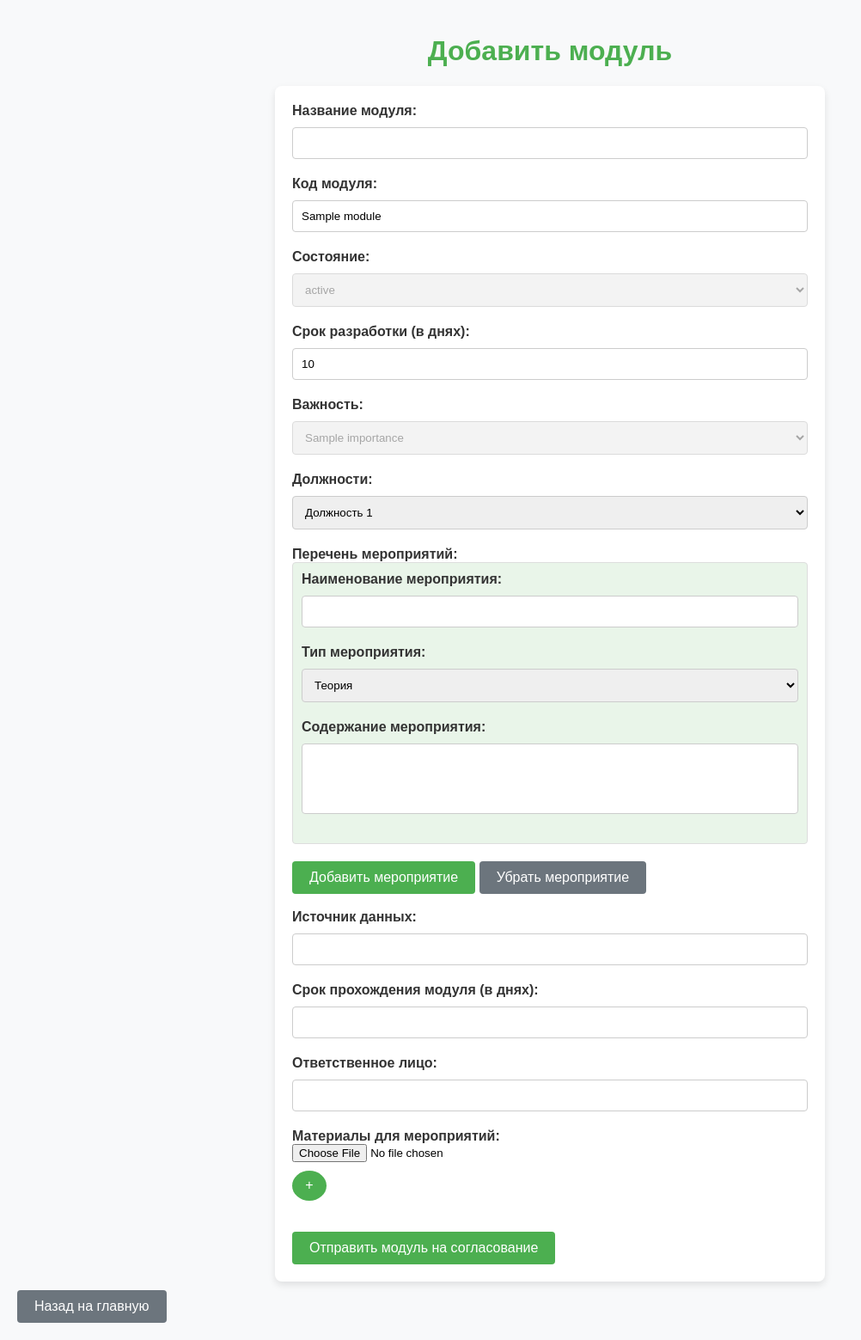
After one commit to SaintKliment/hr_system, a Flask app: template templates/module_correct.html in a window 1280 px wide. The commit adds this page. Shown: the whole page at 86% size, without its empty margins (0-1002 px from the left). Run offline with Flask 3, Linux system fonts and the light colour scheme; the template is opened without the code that fills it: most values are stand-ins (such as "Sample title", 1, 10 or a date in 2020); some libraries are stand-ins or nearby versions.

Commit message:
implement dual develop for first input

```diff
--- a/app.py
+++ b/app.py
@@ -12,6 +12,7 @@ from functools import wraps
 from models.User import User
 from flask_migrate import Migrate
 from models.Module import Module
+from flask_socketio import SocketIO, emit
 
 app = Flask(__name__)
 Bootstrap(app)
@@ -21,7 +22,7 @@ app.config['UPLOAD_FOLDER'] = './uploads'
 app.config['MAX_CONTENT_LENGTH'] = 20 * 1024 * 1024  # 20 MB
 app.config.from_object('config_smtp')  # Загрузка конфигурации из файла config.py
 mail = Mail(app)
-
+socketio = SocketIO(app)
 app.secret_key = os.urandom(24)  # Для безопасности сессий
 db.init_app(app)
 migrate = Migrate(app, db)
@@ -79,6 +80,7 @@ def add_module():
 
 
         new_module = Module(
+        # state = "согласование",
         module_name=module_name,
         positions=positions,
         activities=activities,
@@ -139,6 +141,7 @@ def draft():
 
 
         new_module = Module(
+        # state = "согласование",
         module_name=module_name,
         positions=positions,
         activities=activities,
@@ -264,6 +267,47 @@ def view_modules():
     modules = Module.query.filter(Module.state.in_( ['новый', 'черновик'] )).all()
     return render_template('modules.html', modules=modules)
 
+
+@app.route('/joint_development/<int:module_id>', methods=['GET'])
+@login_required
+def joint_development_detail(module_id):
+    module = Module.query.get_or_404(module_id)  # Получаем модуль по ID или 404, если не найден
+    return render_template('module_correct.html', module=module)
+
+@app.route('/joint_development', methods=['GET'])
+@login_required
+def joint_development():
+    current_user_id = session['user_id']
+
+    modules = Module.query.filter(
+        Module.state.in_(['новый', 'черновик']),
+        Module.responsible_user_ids.like(f'%{current_user_id}%')  # Проверяем наличие ID в строке
+    ).all()
+
+    return render_template('joint_modules.html', modules=modules)
+
+# # Обработчик события "typing"
+# @socketio.on('typing')
+# def handle_typing(msg):
+#     print(f"User is typing: {msg}")  # Логгируем на сервере
+#     socketio.emit('message', f"Echo: {msg}")  # Отправляем сообщение обратно клиенту
+
+@socketio.on('update_module')
+def handle_update(data):
+    module_id = data.get('module_id')
+    new_name = data.get('module_name')
+
+    # Обновление записи в БД
+    module = Module.query.get(module_id)
+    if module:
+        module.module_name = new_name
+        db.session.commit()
+
+        # Рассылка обновленного имени всем клиентам
+        socketio.emit('module_name', {'module_id': module_id, 'module_name': new_name})
+
+
+
 @app.route('/module/<int:module_id>', methods=['GET'])
 @login_required
 def module_detail(module_id):
@@ -284,4 +328,4 @@ if __name__ == '__main__':
     with app.app_context():
         db.create_all()  # Создать таблицы, если их нет
         print("Таблицы успешно созданы.")
-    app.run(debug=True)
+    socketio.run(app, debug=True)
--- a/models/User.py
+++ b/models/User.py
@@ -1,8 +1,9 @@
 from db import db
 from sqlalchemy.orm import relationship
+from flask_login import UserMixin
 
 # Модель пользователя
-class User(db.Model):
+class User(UserMixin,   db.Model):
     __tablename__ = 'users'
 
     id = db.Column(db.Integer, primary_key=True)
--- a/requirements.txt
+++ b/requirements.txt
@@ -4,3 +4,4 @@ flask-bootstrap
 psycopg2-binary
 Flask-SQLAlchemy
 Flask-Migrate
+Flask-Mail
--- /dev/null
+++ b/static/js/socket_joint_dev.js
@@ -0,0 +1,27 @@
+const socket = io();
+
+// Функция отправки сообщения в режиме реального времени
+// function sendMessage() {
+//   const msg = document.getElementById("module_name").value;
+//   socket.emit("typing", msg); // Отправляем сообщение на сервер
+// }
+
+// socket.on("module_name", function (msg) {
+//   console.log(msg); // Обновляем вывод в реальном времени
+// });
+
+function sendMessage() {
+  const moduleName = document.getElementById("module_name").value;
+  const moduleId = 1; // Замените на актуальный ID модуля
+  socket.emit("update_module", {
+    module_id: moduleId,
+    module_name: moduleName,
+  });
+}
+
+socket.on("module_name", function (data) {
+  if (data.module_id === 1) {
+    // Убедитесь, что обновление относится к нужному модулю
+    document.getElementById("module_name").value = data.module_name;
+  }
+});
--- a/templates/index.html
+++ b/templates/index.html
@@ -159,6 +159,9 @@
           <a href="/hr_add" class="custom-btn btn-gray">
             <span>Назначить новый модуль HR</span>
           </a>
+          <a href="/joint_development" class="custom-btn btn-green me-3">
+            <span>Совместная разработка</span>
+          </a>
           <a href="/view_modules" class="custom-btn btn-green me-3">
             <span>Перейти к модулям</span>
             {% if count_modules > 0 %}
--- /dev/null
+++ b/templates/module_correct.html
@@ -0,0 +1,261 @@
+<!DOCTYPE html>
+<html lang="ru">
+  <head>
+    <meta charset="UTF-8" />
+    <meta name="viewport" content="width=device-width, initial-scale=1.0" />
+    <script src="https://cdnjs.cloudflare.com/ajax/libs/socket.io/4.7.1/socket.io.min.js"></script>
+    <title>Добавить модуль</title>
+    <style>
+      body {
+        font-family: Arial, sans-serif;
+        background-color: #f8f9fa;
+        margin: 0;
+        padding: 20px;
+      }
+
+      textarea {
+        resize: none;
+      }
+
+      h1 {
+        color: #4caf50;
+        text-align: center;
+      }
+
+      form {
+        background-color: #ffffff;
+        border-radius: 8px;
+        padding: 20px;
+        box-shadow: 0 4px 8px rgba(0, 0, 0, 0.1);
+        max-width: 600px;
+        margin: 0 auto;
+      }
+
+      label {
+        color: #333333;
+        font-weight: bold;
+      }
+
+      input[type="text"],
+      input[type="number"],
+      select,
+      textarea {
+        width: 100%;
+        padding: 10px;
+        margin: 10px 0 20px;
+        border: 1px solid #cccccc;
+        border-radius: 4px;
+        box-sizing: border-box;
+      }
+
+      button {
+        background-color: #4caf50;
+        color: white;
+        border: none;
+        padding: 10px 20px;
+        font-size: 16px;
+        border-radius: 4px;
+        cursor: pointer;
+      }
+
+      button:hover {
+        background-color: #45a049;
+      }
+
+      .btn-secondary {
+        background-color: #6c757d;
+        color: white;
+        text-decoration: none;
+        padding: 10px 20px;
+        display: inline-block;
+        margin-top: 10px;
+        border-radius: 4px;
+      }
+
+      .btn-secondary:hover {
+        background-color: #5a6268;
+      }
+
+      .activity {
+        border: 1px solid #dddddd;
+        border-radius: 4px;
+        padding: 10px;
+        margin-bottom: 10px;
+        background-color: #f8f9fa;
+      }
+
+      #activities {
+        margin-bottom: 20px;
+      }
+
+      #activities .activity:nth-child(odd) {
+        background-color: #e9f5e9;
+      }
+
+      .file-input {
+        margin-bottom: 10px;
+      }
+
+      #add-file-input:hover {
+        background-color: #45a049;
+      }
+    </style>
+  </head>
+  <body>
+    <h1>Добавить модуль</h1>
+    <form
+      action="/add"
+      method="POST"
+      id="moduleForm"
+      enctype="multipart/form-data"
+    >
+      <label for="module_name">Название модуля:</label>
+      <input
+        type="text"
+        id="module_name"
+        name="module_name"
+        required
+        oninput="sendMessage()"
+      />
+
+      <label for="code_name">Код модуля:</label>
+      <input
+        type="text"
+        id="code_name"
+        name="code_name"
+        value="{{ module.code_name }}"
+        readonly
+      />
+
+      <label for="state">Состояние:</label>
+      <select name="state" id="state" required disabled>
+        <option value="{{ module.state }}">{{ module.state }}</option>
+        <!-- Вы можете добавить другие состояния, если это необходимо -->
+        <option value="новый">Новый</option>
+        <option value="черновик">Черновик</option>
+        <option value="завершен">Завершен</option>
+        <option value="отменен">Отменен</option>
+      </select>
+
+      <label for="duration_develop">Срок разработки (в днях):</label>
+      <input
+        type="number"
+        id="duration_develop"
+        name="duration_develop"
+        value="{{ module.duration_develop }}"
+        readonly
+      />
+
+      <label for="importance">Важность:</label>
+      <select name="importance" id="importance" required disabled>
+        <option value="{{ module.importance }}">{{ module.importance }}</option>
+        <!-- Вы можете добавить другие уровни важности, если это необходимо -->
+        <option value="низкая">Низкая</option>
+        <option value="средняя">Средняя</option>
+        <option value="высокая">Высокая</option>
+      </select>
+
+      <label for="positions">Должности:</label>
+      <select name="positions" id="positions" required>
+        <option value="position1">Должность 1</option>
+        <option value="position2">Должность 2</option>
+        <option value="position3">Должность 3</option>
+        <option value="position4">Должность 4</option>
+      </select>
+
+      <label for="activities">Перечень мероприятий:</label>
+      <div id="activities">
+        <div class="activity" id="activity_1">
+          <label for="activity_name_1">Наименование мероприятия:</label>
+          <input
+            type="text"
+            id="activity_name_1"
+            name="activity_name[]"
+            required
+          />
+
+          <label for="activity_type_1">Тип мероприятия:</label>
+          <select name="activity_type[]" id="activity_type_1" required>
+            <option value="theory">Теория</option>
+            <option value="practice">Практика</option>
+          </select>
+
+          <label for="activity_content_1">Содержание мероприятия:</label>
+          <textarea
+            name="activity_content[]"
+            id="activity_content_1"
+            rows="4"
+            required
+          ></textarea>
+        </div>
+      </div>
+
+      <button type="button" onclick="addActivity()">
+        Добавить мероприятие
+      </button>
+
+      <button
+        type="button"
+        onclick="removeActivity()"
+        style="background-color: #6c757d"
+      >
+        Убрать мероприятие
+      </button>
+
+      <br /><br />
+      <label for="data_source">Источник данных:</label>
+      <input type="text" id="data_source" name="data_source" required />
+
+      <label for="duration">Срок прохождения модуля (в днях):</label>
+      <input type="number" id="duration" name="duration" required />
+
+      <label for="responsible">Ответственное лицо:</label>
+      <input type="text" id="responsible" name="responsible" required />
+
+      <label>Материалы для мероприятий:</label>
+      <div id="file-inputs-container">
+        <div class="file-input" id="file_input_1">
+          <input
+            type="file"
+            id="materials_1"
+            name="materials[]"
+            accept=".pdf,.pptx,.xlsx,.docx,.jpg,.mkv,.avi,.mp,.url"
+          />
+        </div>
+      </div>
+
+      <!-- Кнопка для добавления файлов -->
+      <button
+        type="button"
+        id="add-file-input"
+        style="
+          display: flex;
+          align-items: center;
+          justify-content: center;
+          width: 35px;
+          height: 35px;
+          background-color: #4caf50;
+          color: white;
+          border: none;
+          border-radius: 50%;
+          cursor: pointer;
+          margin-top: 10px;
+        "
+        title="Добавить файл"
+      >
+        +
+      </button>
+
+      <!-- Кнопка отправки формы -->
+      <br /><br />
+      <button type="submit">Отправить модуль на согласование</button>
+    </form>
+
+    <!-- Ссылка на главную -->
+    <a href="/" class="btn-secondary">Назад на главную</a>
+
+    <!-- Подключение JavaScript -->
+    <script src="{{ url_for('static', filename='js/add_module.js') }}"></script>
+    <script src="{{ url_for('static', filename='js/socket_joint_dev.js') }}"></script>
+  </body>
+</html>
```
Also changed, not shown: templates/joint_modules.html (added, +53 -0 lines), templates/manage_collaboration.html (deleted, +0 -98 lines), templates/module_detail.html (+11 -0 lines).
